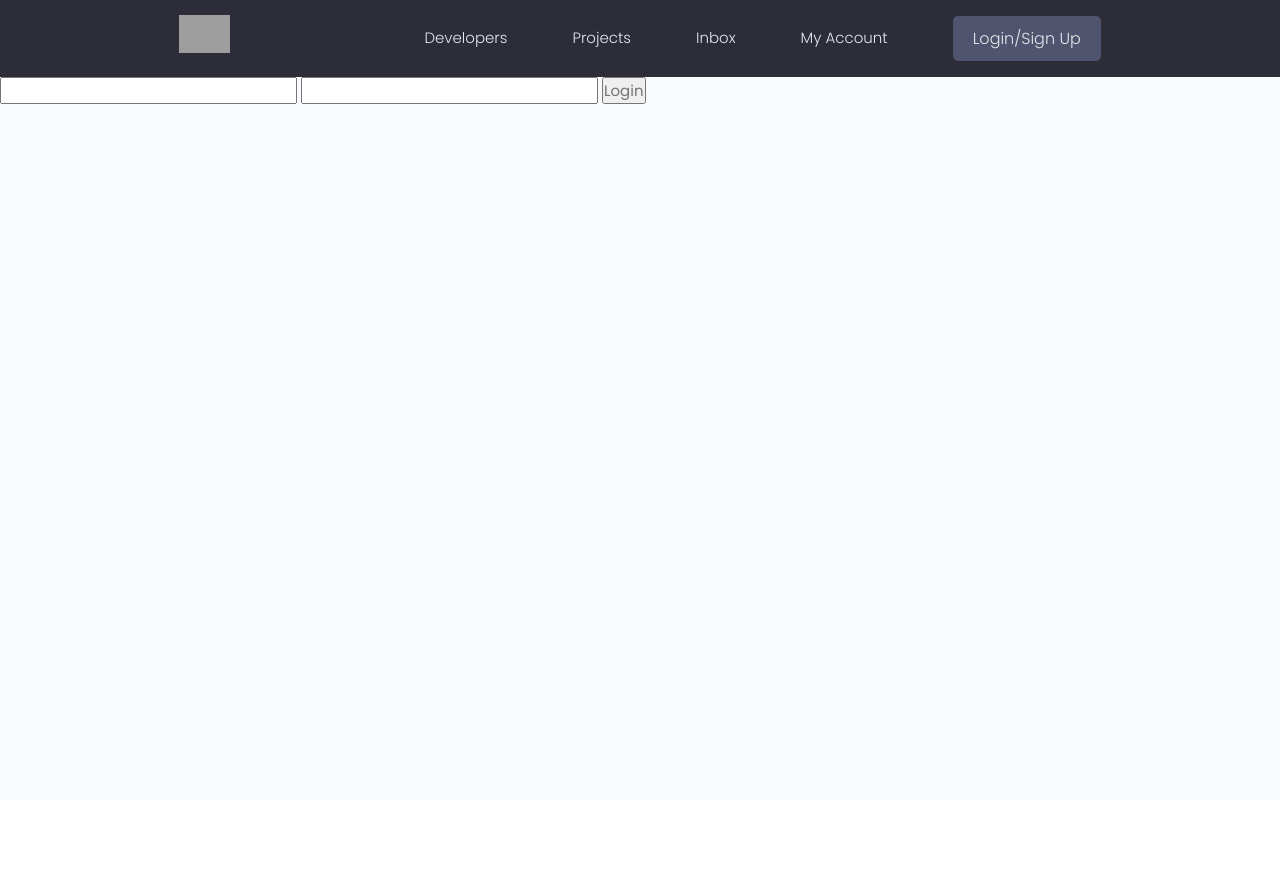
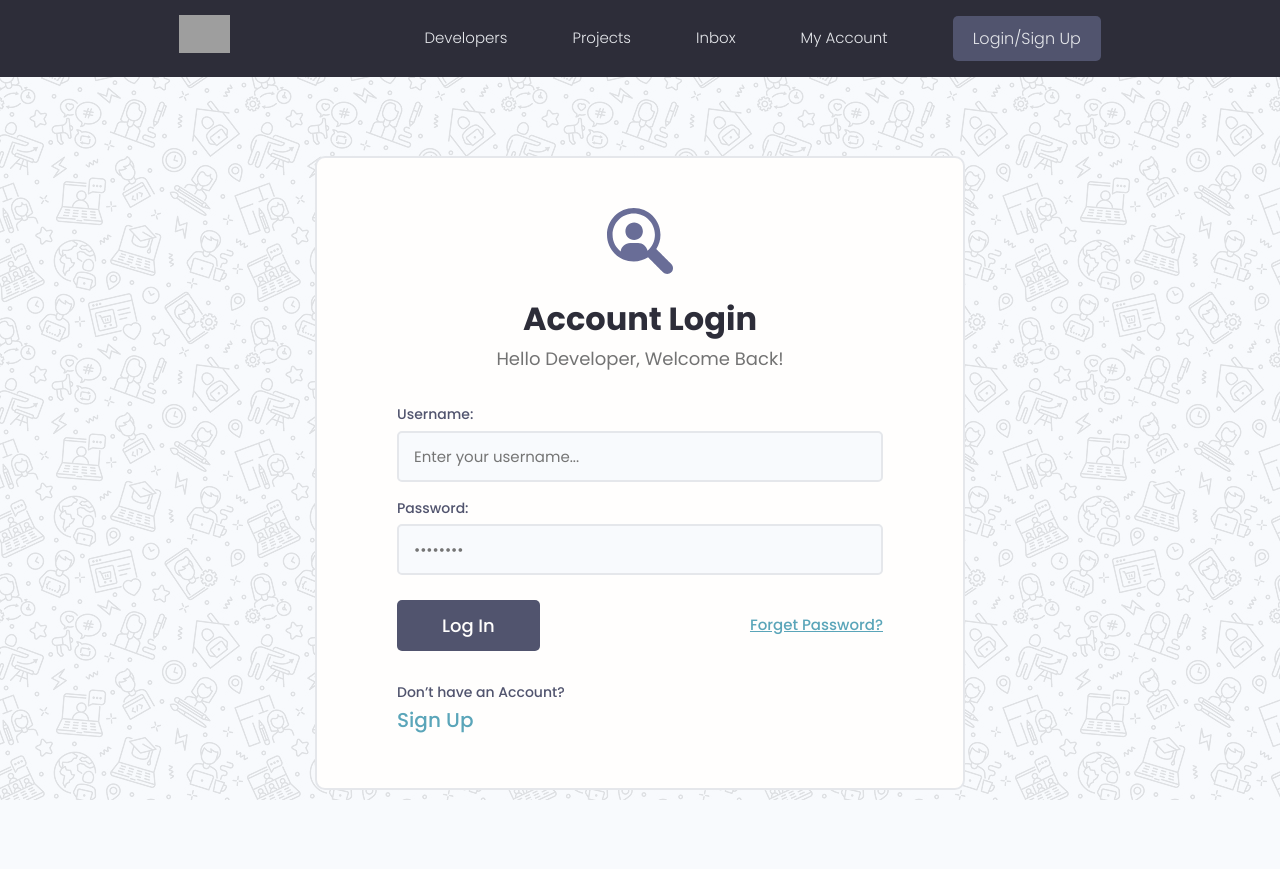
Before and after one commit to Santhanabalan/socialdev, a Django app: page /login/ in a window 1280 px wide. Before the commit the page ends 104 px from the top, so only its background shows below. Run offline with Django 4.2, Linux system fonts and the light colour scheme; some libraries are stand-ins or nearby versions; grey boxes are pictures that could not be loaded.

Commit message:
User Authentication + Messages
07 - Authentication completed!
Bug -- Message style issue

```diff
--- a/templates/main.html
+++ b/templates/main.html
@@ -19,15 +19,17 @@
       </head>
 <body>
     {% include 'navbar.html' %}
-        {% if messages %}
-    <ul class="messages">
+    {% if messages %}
         {% for message in messages %}
-        <li{% if message.tags %} class="{{ message.tags }}"{% endif %}>{{ message }}</li>
+        <div class="alert alert--{{message.tags}}">
+            <p class="alert__message">{{message}}</p>
+            <button class="alert__close">⨯</button>
+        </div>
         {% endfor %}
-    </ul>
     {% endif %}
     {% block content %}
 
     {% endblock content %}
 </body>
+<script src="{% static 'uikit/app.js' %}"></script>
 </html>
--- a/users/templates/users/login_register.html
+++ b/users/templates/users/login_register.html
@@ -1,11 +1,88 @@
 {% extends 'main.html' %}
+{% load static %}
+{% block content %}
+{% if page == 'register' %}
+<div class="auth">
+    <div class="card">
+      <div class="auth__header text-center">
+        <a href="/">
+          <img src="{% static 'images/icon.svg' %}" alt="icon" />
+        </a>
+        <h3>Account SignUp</h3>
+        <p>Create a new developer account</p>
+      </div>
 
-{% block content %}
-<form action="{% url 'login' %}" method="POST">
-    {% csrf_token %}
-    <input type="text" name="username">
-    <input type="text" name="password">
-    <input type="submit" value="Login">
+      <form action="{% url 'register' %}" method="POST" class="form auth__form">
+        {% csrf_token %}
+        {% for field in form %}
+        <div class="form__field">
+          <label for="formInput#text">{{field.label}}: </label>
+            {{field}}
+            <!-- {% if field.help_text %}
+            <small>{{field.help_text}}</small>
+            {% endif %} -->
+            {% for error in field.errors %}
+            <p style="color: red;">{{error}}</p>
+            {% endfor %}
+        </div>
+        {% endfor %}
 
-</form>
+        <div class="auth__actions">
+          <input class="btn btn--sub btn--lg" type="submit" value="Sign  In" />
+        </div>
+      </form>
+      <div class="auth__alternative">
+        <p>Already have an Account?</p>
+        <a href="{% url 'login' %}">Log In</a>
+      </div>
+    </div>
+  </div>
+{% else %}
+<div class="auth">
+    <div class="card">
+      <div class="auth__header text-center">
+        <a href="/">
+            <img src="{% static 'images/icon.svg' %}" alt="icon" />
+        </a>
+        <h3>Account Login</h3>
+        <p>Hello Developer, Welcome Back!</p>
+      </div>
+
+      <form action="{% url 'login' %}" method="POST" class="form auth__form">
+        <!-- Input:Email -->
+        {% csrf_token %}
+        <div class="form__field">
+          <label for="formInput#text">Username: </label>
+          <input
+            class="input input--text"
+            id="formInput#text"
+            type="text"
+            name="username"
+            placeholder="Enter your username..."
+          />
+        </div>
+
+        <!-- Input:Password -->
+        <div class="form__field">
+          <label for="formInput#password">Password: </label>
+          <input
+            class="input input--password"
+            id="formInput#passowrd"
+            type="password"
+            name="password"
+            placeholder="••••••••"
+          />
+        </div>
+        <div class="auth__actions">
+          <input class="btn btn--sub btn--lg" type="submit" value="Log In" />
+          <a href="forgetpassword.html">Forget Password?</a>
+        </div>
+      </form>
+      <div class="auth__alternative">
+        <p>Don’t have an Account?</p>
+        <a href="{% url 'register' %}">Sign Up</a>
+      </div>
+    </div>
+  </div>
+{% endif %}
 {% endblock content %}
--- a/users/urls.py
+++ b/users/urls.py
@@ -5,5 +5,6 @@ urlpatterns = [
     path('',views.profiles,name="profiles"),
     path('profile/<str:pk>/',views.userProfile,name="user-profile"),
     path('login/',views.loginUser,name="login"),
+    path('register/',views.registerUser,name="register"),
     path('logout/',views.logoutUser,name="logout"),
 ]
--- a/users/views.py
+++ b/users/views.py
@@ -3,9 +3,12 @@ from users.models import Profile
 from django.contrib.auth.models import User
 from django.contrib.auth import login,authenticate,logout
 from django.contrib.auth.decorators import login_required
+from django.contrib.auth.forms import UserCreationForm
 from django.contrib import messages
+from .forms import CustomUserCreationForm
 # Create your views here.
 def loginUser(request):
+    page = 'login'
     if request.user.is_authenticated:
         return redirect('profiles')
     if request.method == 'POST':
@@ -24,7 +27,8 @@ def loginUser(request):
             return redirect('profiles')
         else:
             messages.error(request,"Password Incorrect")
-    return render (request,'users/login_register.html')
+    context = {'page':page}
+    return render (request,'users/login_register.html',context)
 
 def logoutUser(request):
     logout(request)
@@ -41,3 +45,21 @@ def userProfile(request,pk):
     otherSkills = profile.skill_set.filter(description="")
     context = {'profile':profile,'topSkills':topSkills,'otherSkills':otherSkills}
     return render (request,'users/user-profile.html',context)
+
+def registerUser(request):
+    page='register'
+    form = CustomUserCreationForm()
+    if request.method == 'POST':
+        form = CustomUserCreationForm(request.POST)
+        if form.is_valid():
+            user = form.save(commit=False)
+            user.username = user.username.lower()
+            user.save()
+
+            messages.success(request,"User Created Successfully")
+            login(request,user)
+            return redirect('profiles')
+        else:
+            messages.error(request,"Error during registration")
+    context = {'page':page,'form':form}
+    return render (request,'users/login_register.html',context)
```
Also changed, not shown: users/forms.py (added, +16 -0 lines), db.sqlite3, static/images/icon.svg (added), static/images/pattern.jpg (added).
